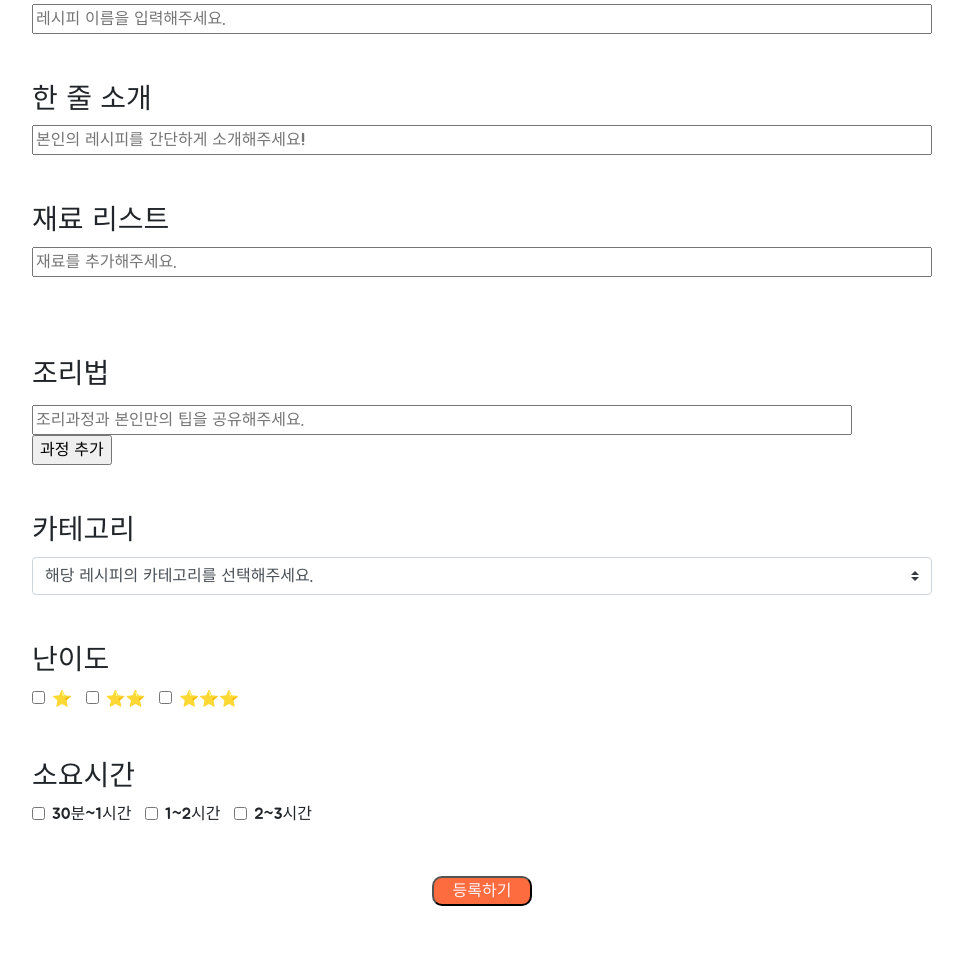
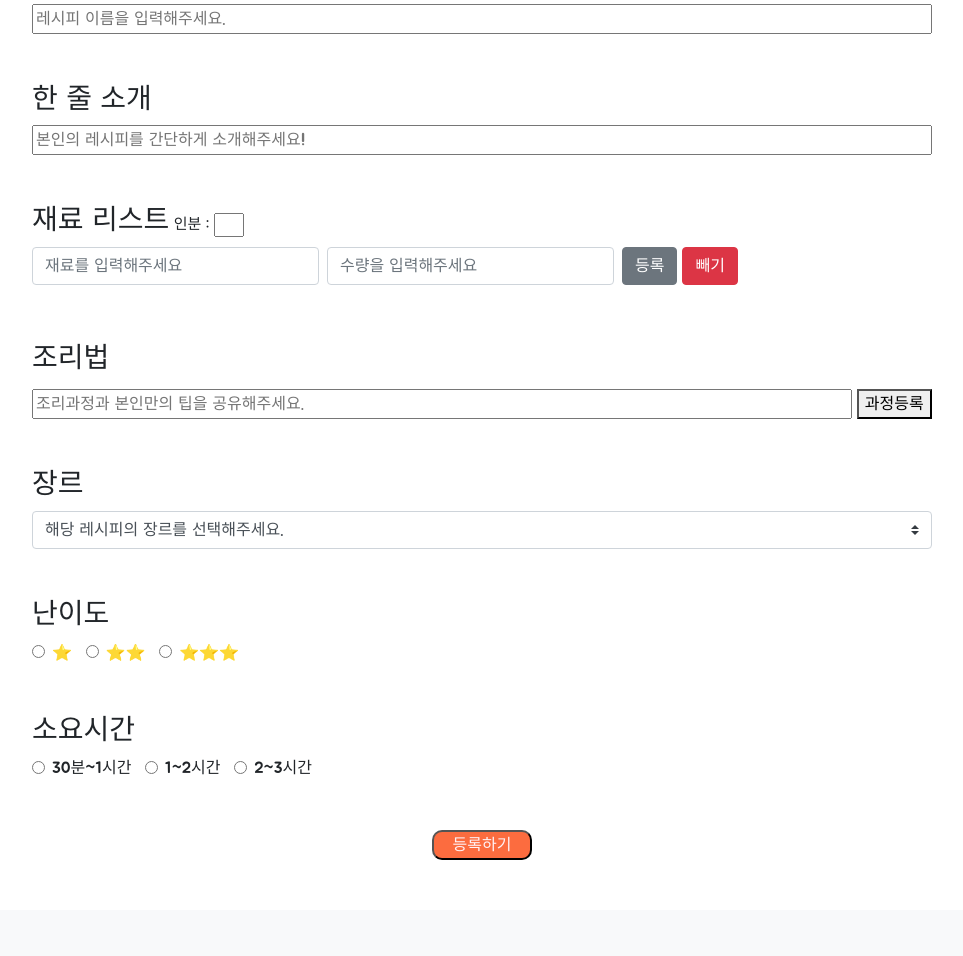
Before and after one commit to hellonayeon/help-my-menu, a Flask app: template templates/add_recipe.html in a window 1280 px wide. Shown: the part 548-1504 px from the top of the page, without its empty margins (158-1121 px from the left). After the commit the page ends 1408 px from the top, so only its background shows below. Run offline with Flask 2, Linux system fonts and the light colour scheme; the template is opened without the code that fills it, so the values that code supplies are empty; some libraries are stand-ins or nearby versions; some web fonts are replaced.

Commit message:
레시피 등록 기능 추가 프론트부분#43

```diff
--- a/templates/add_recipe.html
+++ b/templates/add_recipe.html
@@ -1,7 +1,5 @@
 <!DOCTYPE html>
 <html lang="en">
-<html xmlns="http://www.w3.org/1999/xhtml" xmlns:th="http://www.thymeleaf.org"
-      xmlns:layout="http://www.ultraq.net.nz/thymeleaf/layout" layout:decorate="~{cmmn/adminLayout}">
 
 <head>
     <!-- Required meta tags -->
@@ -43,10 +41,9 @@
 
     <!-- 'Help My Menu' Javascript, CSS -->
     <script type="text/javascript" src="/static/js/helpmymenu.js"></script>
-    <script type="text/javascript" src="/static/js/user.js"></script>
-    <script type="text/javascript" src="/static/js/login.js"></script>
+    <script type="text/javascript" src="/static/js/comment.js"></script>
     <link rel="stylesheet" href="/static/css/helpmymenu.css">
-    <link rel="stylesheet" href="/static/css/user.css">
+    <link rel="stylesheet" href="/static/css/comment.css">
 
     <title>우당탕탕 | 헤얿 마이 메뉴</title>
 
@@ -117,165 +114,115 @@
             margin-left: 8px;
         }
     </style>
+
     <script>
-        $(document).ready(function () {
+        let gRegisterIngredientList = []
+        let gRegisterIngredientQuantity = []
+        let gRegisterRecipeProcess = []
 
-            let tag = {};
-            let counter = 0;
+        // 조리과정 등록
+        function registerProcess() {
+            $('#recipe-process-list').empty()
+            let recipeProcess = $('#recipe-process').val()
+            gRegisterRecipeProcess.push(recipeProcess)
+            console.log("과정", gRegisterRecipeProcess)
+            $('#recipe-process').val("")
+            makeRecipeProcess()
+        }
 
-            // 태그 추가 기능
-            function addTag(value) {
-                tag[counter] = value; // 태그를 Object 안에 추가
-                counter++; // counter 증가 삭제를 위한 del-btn 의 고유 id 가 된다.
+        function makeRecipeProcess() {
+            for (let i = 0; i < gRegisterRecipeProcess.length; i++) {
+                let process = gRegisterRecipeProcess[i]
+
+                let tempHtml = `<div class="col-12">
+                                    STEP <span class="detail-step-num">${i + 1}. </span>${process}
+                                    <span><button onclick="processDelete(${i})" class="btn btn-danger mb-2">삭제</button></span>
+                                </div>`
+                $('#recipe-process-list').append(tempHtml)
             }
+        }
 
-            $("#tag").on("keypress", function (e) {
-                let self = $(this);
+        // 조리과정 삭제
+        function processDelete(idx) {
+            $('#recipe-process-list').empty()
+            gRegisterRecipeProcess.splice(idx, 1);
+            makeRecipeProcess()
+        }
 
-                // input 에 focus 되있을 때 엔터 입력시 구동
-                if (e.key === "Enter") {
-                    let tagValue = self.val(); // 값 가져오기
 
-                    // 값이 없으면 동작 ㄴㄴ
-                    if (tagValue !== "") {
+        // 레시피 재료 추가
+        function recipeRegister() {
+            $('#register-ingredient-list').empty()
+            let currentIngredient = $('#ingredient-list').val()
+            let currentQuantity = $('#ingredient-quantity').val()
+            gRegisterIngredientList.push(currentIngredient)
+            gRegisterIngredientQuantity.push(currentQuantity)
+            $('#ingredient-list').val("")
+            $('#ingredient-quantity').val("")
+            console.log(gRegisterIngredientList, gRegisterIngredientQuantity)
+            recipeRegisterShow()
+        }
 
-                        // 같은 태그가 있는지 검사
-                        let result = Object.values(tag).filter(function (word) {
-                            return word === tagValue;
-                        })
+        function recipeRegisterShow() {
+            for (let i = 0; i < gRegisterIngredientList.length; i++) {
+                let ingredient = gRegisterIngredientList[i]
+                let quantity = gRegisterIngredientQuantity[i]
 
-                        // 태그 중복 검사
-                        if (result.length == 0) {
-                            $("#tag-list").append("<li class='tag-item'>" + tagValue + "<span class='del-btn' idx='" + counter + "'>x</span></li>");
-                            addTag(tagValue);
-                            self.val("");
-                        } else {
-                            alert("이미 추가된 재료입니다.");
-                        }
+                let tempHtml = `<span class="badge badge-primary ingredient-tag">${ingredient}:${quantity}</span>`
+                $('#register-ingredient-list').append(tempHtml)
+            }
+        }
+
+        // 레시피 추가 재료 삭제
+        function recipeDelete() {
+            $('#register-ingredient-list').empty()
+            gRegisterIngredientList.pop()
+            gRegisterIngredientQuantity.pop()
+            console.log("취소", gRegisterIngredientList, gRegisterIngredientQuantity)
+            recipeRegisterShow()
+        }
+
+        // 보낼게요
+        function recipeRegisterPost() {
+            let file = $('#chooseFile')[0].files[0]
+            let giveBasic = {
+                'RECIPE_NM_KO': $('#recipename').val(),
+                'SUMRY': $('#summary').val(),
+                'NATION': $('#recipe-type-select-list').val(),
+                'COOKING_TIME': $("input[name=time]:checked").val(),
+                'QNT': $("#recipeQnt").val(),
+                'LEVEL_NM': $("input[name=level]:checked").val()
+            }
+            let ingredient = gRegisterIngredientList
+            let quantity = gRegisterIngredientQuantity
+            let process = gRegisterRecipeProcess
+            let form_data = new FormData()
+            form_data.append("give_basic", JSON.stringify(giveBasic))
+            form_data.append("file_give", file)
+            form_data.append("ingredient_give", JSON.stringify(ingredient))
+            form_data.append("quantity_give", JSON.stringify(quantity))
+            form_data.append("process_give", JSON.stringify(process))
+            console.log(file, giveBasic, ingredient, process, quantity, form_data)
+
+            $.ajax({
+                type: "POST",
+                url: "/recipe",
+                data: form_data,
+                cache: false,
+                contentType: false,
+                processData: false,
+                success: function (response) {
+                    if (response["result"] == "success") {
+                        alert(response["msg"])
+                        window.location.reload()
+
                     }
                 }
             });
-
-            // 태그 삭제 버튼
-            $(document).on("click", ".del-btn", function (e) {
-                let index = $(this).attr("idx");
-                tag[index] = "";
-                $(this).parent().remove();
-            });
-        })
-
-        //form데이터 전송
-        function dataSubmit() {
-            let token = $("meta[name='_csrf']").attr("content");
-            let header = $("meta[name='_csrf_header']").attr("content");
-
-            let data = new FormData($("#storeAddForm")[0]);
-
-            $.ajax({
-                beforeSend: function (xhr) {
-                    xhr.setRequestHeader(header, token);
-                },
-                url: "url",
-                data: data,
-                processData: false, //false 필수
-                contentType: false, //false 필수
-                enctype: 'multipart/form-data',
-                type: "POST",
-            }).done(function (fragment) {
-                $("#resultDiv").replaceWith(fragment);
-            });
         }
-
-        $(document)
-            .ready(function () {
-
-                let tag = {};
-                let counter = 0;
-
-                function addTag(value) {
-                    tag[counter] = value; // 태그를 Object 안에 추가
-                    counter++; // counter 증가 삭제를 위한 del-btn 의 고유 id
-                }
-
-                function marginTag() {
-                    return Object.values(tag)
-                        .filter(function (word) {
-                            return word !== "";
-                        });
-                }
-
-                $("#tag")
-                    .on("keyup", function (e) {
-                        let self = $(this);
-                        console.log("keypress");
-
-                        // input 에 focus 되어있을 때 엔터 입력시 구동
-                        if (e.key === "Enter") {
-                            let tagValue = self.val(); // 값 가져오기
-
-                            if (tagValue !== "") {
-                                let result = Object.values(tag)
-                                    .filter(function (word) {
-                                        return word === tagValue;
-                                    })
-
-                                // 태그 중복 검사
-                                if (result.length == 0) {
-                                    $("#tag-list")
-                                        .append("<li class='tag-item'>" + tagValue + "<span class='del-btn' idx='" + counter + "'>x</span></li>");
-                                    addTag(tagValue);
-                                    self.val("");
-                                } else {
-                                    alert("태그값이 중복됩니다.");
-                                }
-                            }
-                        }
-                    });
-
-                // 삭제 버튼
-                // 삭제 버튼은 비동기적 생성이므로 document 최초 생성시가 아닌 검색을 통해 이벤트를 구현시킨다.
-                $(document)
-                    .on("click", ".del-btn", function (e) {
-                        let index = $(this)
-                            .attr("idx");
-                        tag[index] = "";
-                        $(this)
-                            .parent()
-                            .remove();
-                    });
-            })
-
-        // 레시피 추가 등록 or 삭제
-        $(document).ready(function () {
-            $('.btnAdd').click(function () {
-                $('.buttons').append(
-                    '<input type="text" id="cookingdesc" name="txt" style="width: 820px; margin-top: 5px;" placeholder="조리과정과 본인만의 팁을 공유해주세요."> <input type="button" class="btnRemove" value="삭제"><br>'
-                ); // end append
-                $('.btnRemove').on('click', function () {
-                    $(this).prev().remove(); // remove the textbox
-                    $(this).next().remove(); // remove the <br>
-                    $(this).remove(); // remove the button
-                });
-            }); // end click
-        }); // end ready
-
-        function postRecipe() {
-            $.ajax({
-                type: "POST",
-                url: "/recipe/add",
-                data: {
-                    recipename_give: recipename,
-                    summary_give: summary,
-                    cookingdesc_give: cookingdesc
-                },
-                success: function (response) { // 성공하면
-                    alert(response['msg']);
-                }
-            })
-        }
-
     </script>
 </head>
+
 <body>
 <!-- 상단 Navbar -->
 <nav class="navbar sticky-top navbar-expand-lg navbar-light bg-light">
@@ -294,7 +241,7 @@
                 <a class="nav-link" href="/user/{{ user_info._id }}">마이페이지</a>
             </li>
             <li class="nav-item">
-                <a class="nav-link" href="/templates/add_recipe.html">레시피 등록하기</a>
+                <a class="nav-link" href="#">레시피 등록하기</a>
             </li>
         </ul>
         <ul class="navbar-nav" style="padding-right: 20px;">
@@ -322,8 +269,7 @@
                 <h1>👉 레시피 대표사진 등록하기 👈</h1>
             </label>
         </div>
-        <input type="file" id="chooseFile" name="chooseFile" accept="image/*" onchange="loadFile(this)"
-               style="margin: 0 0 0 350px;">
+        <input type="file" id="chooseFile" name="chooseFile" style="margin: 0 0 0 350px;">
     </form>
 
     <div style="margin-top: 50px;">
@@ -335,31 +281,41 @@
         <h3>한 줄 소개</h3>
         <input type="text" id="summary" style="width: 900px;" placeholder="본인의 레시피를 간단하게 소개해주세요!" required/>
     </div>
+    <!-- 재료 리스트 등록 start -->
+    <div style="margin-top: 50px;">
+        <h3>재료 리스트<span style="font-size: 15px"> 인분 : <input style="width: 30px;" type="text" id="recipeQnt"></span>
+        </h3>
+        <div class="form-inline">
+            <label class="sr-only" for="ingredient-list">재료를 입력해주세요</label>
+            <input type="text" class="form-control mb-2 mr-sm-2" id="ingredient-list" placeholder="재료를 입력해주세요">
+            <label class="sr-only" for="ingredient-quantity">수량을 입력해주세요.</label>
+            <input type="text" class="form-control mb-2 mr-sm-2" id="ingredient-quantity" placeholder="수량을 입력해주세요">
+            <button onclick="recipeRegister()" style="margin-right: 5px" type="submit" class="btn btn-secondary mb-2">
+                등록
+            </button>
+            <button onclick="recipeDelete()" type="submit" class="btn btn-danger mb-2">빼기</button>
+        </div>
+        <!-- 재료 리스트 등록 end -->
+        <div id="register-ingredient-list">
+        </div>
+    </div>
+    <!-- 재료 리스트 등록 end -->
+    <!-- 조리과정 리스트 등록 start -->
+    <div style="margin-top: 50px;">
+        <h3>조리법</h3>
+        <input type="text" id="recipe-process" style="width: 820px; margin-top: 5px;"
+               placeholder="조리과정과 본인만의 팁을 공유해주세요.">
+        <button onclick="registerProcess()">과정등록</button>
+        <div id="recipe-process-list">
+        </div>
+    </div>
+    <!-- 조리과정 리스트 등록 end -->
 
     <div style="margin-top: 50px;">
-        <h3>재료 리스트</h3>
-        <div class="content">
-            <input type="hidden" value="" name="tag" id="rdTag"/>
-            <div>
-                <input type="text" id="tag" style="width: 900px;" placeholder="재료를 추가해주세요."/>
-            </div>
-            <ul id="tag-list">
-            </ul>
-        </div>
-    </div>
-
-    <div class="buttons" style="margin-top: 50px;">
-        <h3>조리법</h3>
-        <input type="text" id="cookingdesc" name="txt" style="width: 820px; margin-top: 5px;" placeholder="조리과정과 본인만의 팁을 공유해주세요."
-               required> <input
-            type="button" class="btnAdd" value="과정 추가"><br>
-    </div>
-
-    <div style="margin-top: 50px;">
-        <h3>카테고리</h3>
+        <h3>장르</h3>
         <div class="input-group">
             <select class="custom-select" id="recipe-type-select-list">
-                <option selected>해당 레시피의 카테고리를 선택해주세요.</option>
+                <option selected>해당 레시피의 장르를 선택해주세요.</option>
                 <option value="한식">한식</option>
                 <option value="서양, 이탈리아">양식</option>
                 <option value="중국">중식</option>
@@ -373,13 +329,13 @@
     <div style="margin-top: 50px;">
         <h3>난이도</h3>
         <div style="margin-left: 20px;">
-            <input type="checkbox" class="form-check-input" id="level1">
+            <input type="radio" name="level" class="form-check-input" id="level1" value="초보환영">
             <label class="form-check-label" for="level1">⭐</label>
             &nbsp;&nbsp;&nbsp;&nbsp;&nbsp;
-            <input type="checkbox" class="form-check-input" id="level2">
+            <input type="radio" name="level" class="form-check-input" id="level2" value="보통">
             <label class="form-check-label" for="level2">⭐⭐</label>
             &nbsp;&nbsp;&nbsp;&nbsp;&nbsp;
-            <input type="checkbox" class="form-check-input" id="level3">
+            <input type="radio" name="level" class="form-check-input" id="level3" value="어려움">
             <label class="form-check-label" for="level3">⭐⭐⭐</label>
         </div>
     </div>
@@ -387,19 +343,19 @@
     <div style="margin-top: 50px;">
         <h3>소요시간</h3>
         <div style="margin-left: 20px;">
-            <input type="checkbox" class="form-check-input" id="short">
+            <input type="radio" name="time" class="form-check-input" id="short" value="60분">
             <label class="form-check-label" for="short">30분~1시간</label>
             &nbsp;&nbsp;&nbsp;&nbsp;&nbsp;
-            <input type="checkbox" class="form-check-input" id="medium">
+            <input type="radio" name="time" class="form-check-input" id="medium" value="120분">
             <label class="form-check-label" for="medium">1~2시간</label>
             &nbsp;&nbsp;&nbsp;&nbsp;&nbsp;
-            <input type="checkbox" class="form-check-input" id="long">
+            <input type="radio" name="time" class="form-check-input" id="long" value="180분">
             <label class="form-check-label" for="long">2~3시간</label>
         </div>
     </div>
 
     <div style="align-content: center; width: 100%; text-align: center; margin: 50px 0 50px 0;">
-        <input type="button" class="add-btn" onclick="postRecipe();"
+        <input type="button" class="add-btn" onclick="recipeRegisterPost();"
                value="등록하기">
     </div>
 </div>
```
